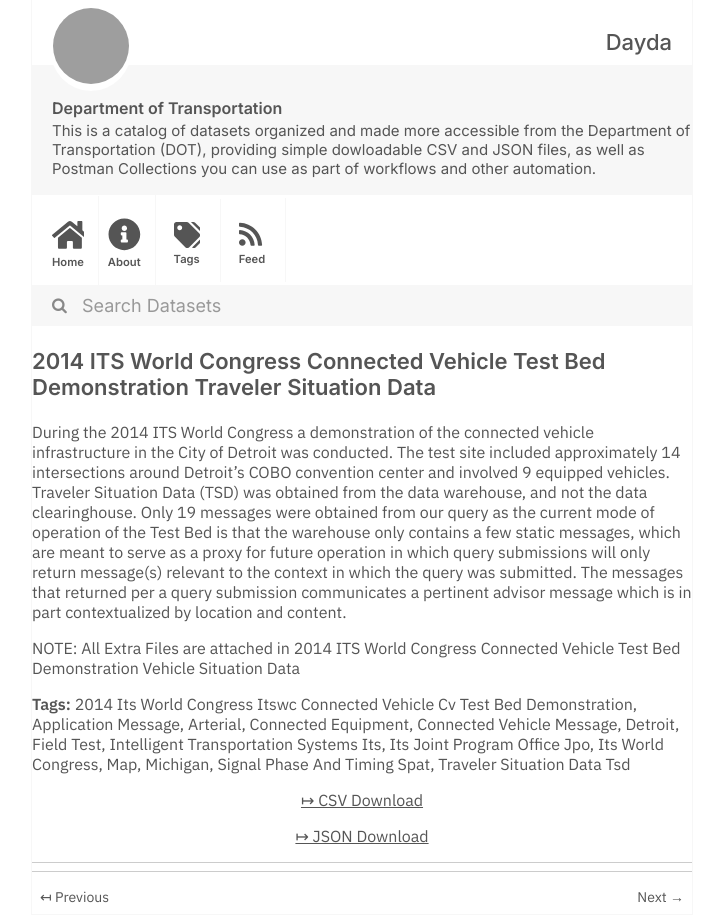
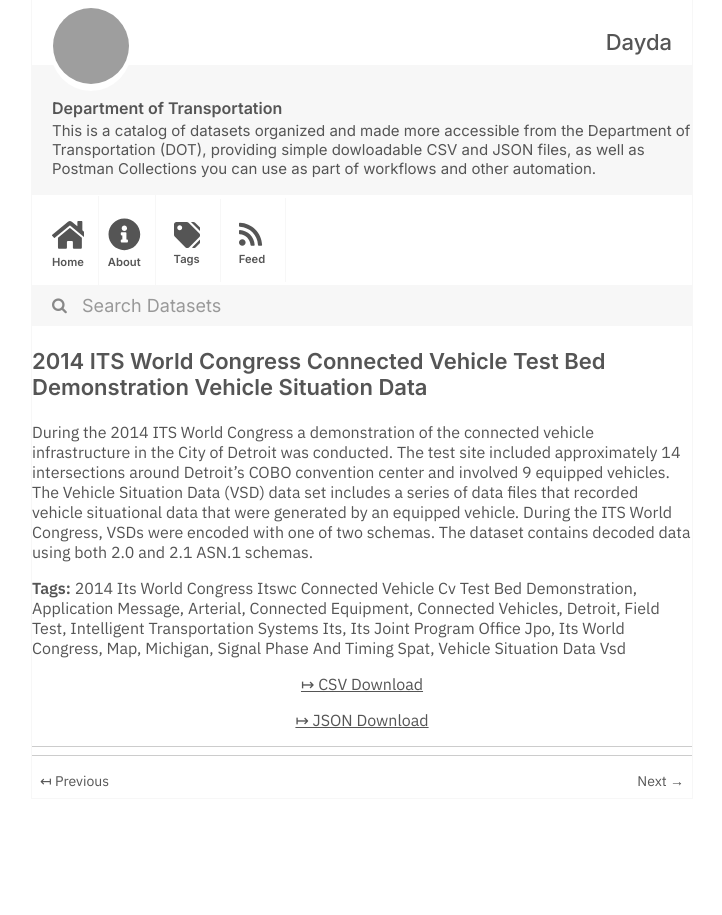
Before and after one commit to dayda-entities/department-of-transportation, a Jekyll site: the page built from _posts/2021-01-13-2014-its-world-congress-connec.md, in a window 1280 px wide, cut to the strip 0-915 px from the top of the page. Shown: the whole strip, without its empty margins (278-1000 px from the left). Built offline with Jekyll 4.4.1, drawn with Linux system fonts in a browser that asks for light colours; grey boxes are pictures that could not be loaded.

Commit message:
Publish Data

```diff
--- a/_posts/2021-01-13-2014-its-world-congress-connec.md
+++ b/_posts/2021-01-13-2014-its-world-congress-connec.md
@@ -1,9 +1,9 @@
 ---
 title: >-
-  2014 ITS World Congress Connected Vehicle Test Bed Demonstration Traveler
+  2014 ITS World Congress Connected Vehicle Test Bed Demonstration Vehicle
   Situation Data
-created: '2021-01-13T19:37:20.356824'
-modified: '2021-01-13T19:37:20.356831'
+created: '2021-01-13T19:32:08.524895'
+modified: '2021-01-13T19:32:08.524902'
 state: active
 type: dataset
 tags:
@@ -11,7 +11,7 @@ tags:
   - Application Message
   - Arterial
   - Connected Equipment
-  - Connected Vehicle Message
+  - Connected Vehicles
   - Detroit
   - Field Test
   - Intelligent Transportation Systems Its
@@ -20,15 +20,13 @@ tags:
   - Map
   - Michigan
   - Signal Phase And Timing Spat
-  - Traveler Situation Data Tsd
+  - Vehicle Situation Data Vsd
 groups: []
 csv_url: >-
-  https://data.transportation.gov/api/views/swef-k9yw/rows.csv?accessType=DOWNLOAD
+  https://data.transportation.gov/api/views/i5z4-qh9m/rows.csv?accessType=DOWNLOAD
 json_url: >-
-  https://data.transportation.gov/api/views/swef-k9yw/rows.json?accessType=DOWNLOAD
+  https://data.transportation.gov/api/views/i5z4-qh9m/rows.json?accessType=DOWNLOAD
 layout: post
 
 ---
-During the 2014 ITS World Congress a demonstration of the connected vehicle infrastructure in the City of Detroit was conducted.  The test site included approximately 14 intersections around Detroit’s COBO convention center and involved 9 equipped vehicles. Traveler Situation Data (TSD) was obtained from the data warehouse, and not the data clearinghouse. Only 19 messages were obtained from our query as the current mode of operation of the Test Bed is that the warehouse only contains a few static messages, which are meant to serve as a proxy for future operation in which query submissions will only return message(s) relevant to the context in which the query was submitted. The messages that returned per a query submission communicates a pertinent advisor message which is in part contextualized by location and content.
-
-NOTE: All Extra Files are attached in 2014 ITS World Congress Connected Vehicle Test Bed Demonstration Vehicle Situation Data
+During the 2014 ITS World Congress a demonstration of the connected vehicle infrastructure in the City of Detroit was conducted.  The test site included approximately 14 intersections around Detroit’s COBO convention center and involved 9 equipped vehicles. The Vehicle Situation Data (VSD) data set includes a series of data files that recorded vehicle situational data that were generated by an equipped vehicle. During the ITS World Congress, VSDs were encoded with one of two schemas. The dataset contains decoded data using both 2.0 and 2.1 ASN.1 schemas.
```
